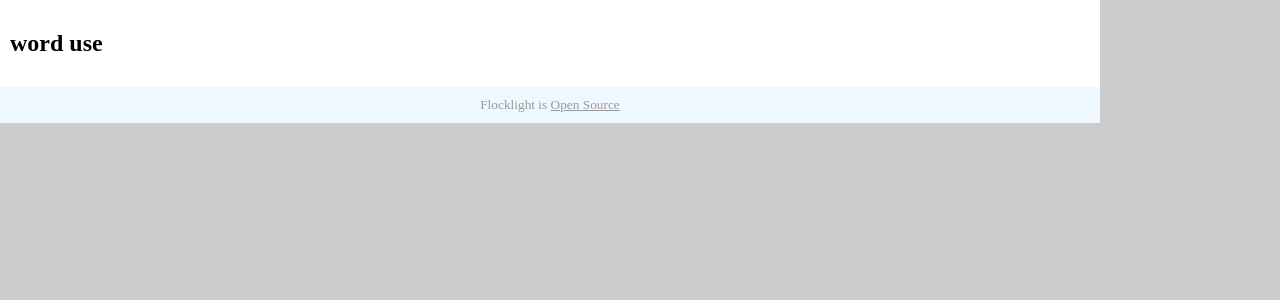
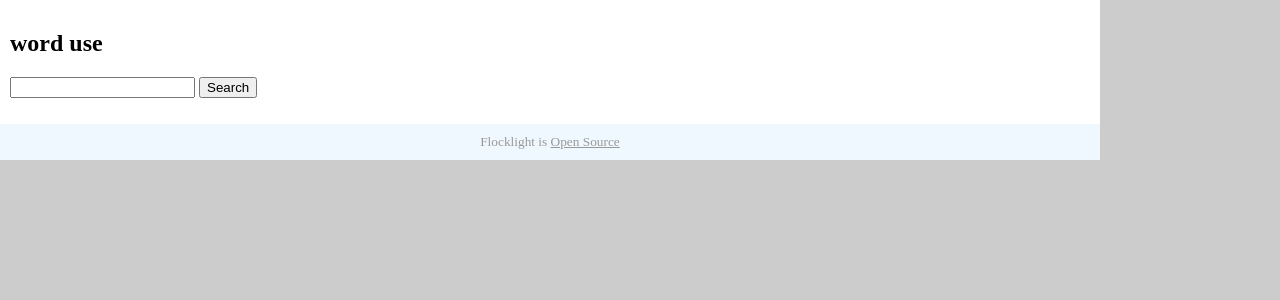
Before and after one commit to jarofgreen/flocklight, a PHP site: page /wordUse in a window 1280 px wide. Shown: the part 254-554 px from the top of the page. Run offline with PHP 8.4, Linux system fonts and the light colour scheme; data that the repository does not hold is empty; a stand-in replaces the project's code that opens the database connection; some libraries are stand-ins or nearby versions.

Commit message:
have to search for a word

```diff
--- a/public_html/wordUse.php
+++ b/public_html/wordUse.php
@@ -10,7 +10,12 @@ require dirname(__FILE__).'/../src/global.php';
 
 $tpl = getSmarty();
 
-$search = new WordUseSearchAllUsers();
-$tpl->assign('wordSearch',$search);
+if ($_POST && isset($_POST['search'])) {
+	$search = new WordUseSearchAllUsers();
+	$search->byWord($_POST['search']);
+	$tpl->assign('wordSearch',$search);
+} else {
+	$tpl->assign('wordSearch',null);
+}
 
 $tpl->display('wordUse.htm');
--- a/src/WordUseSearchAllUsers.class.php
+++ b/src/WordUseSearchAllUsers.class.php
@@ -8,20 +8,30 @@
 
 class WordUseSearchAllUsers extends BaseSearch {
 
+	protected $searchForWord;
 
+	public function byWord($word) {
+		$this->searchForWord = $word;
+	}
 
 	protected function execute() {
 		if ($this->searchDone) throw new Exception("Search already done!");
 		$db = getDB();
 		$where = array();
 		$joins = array();
+		$vars = array();
+
+		if ($this->searchForWord) {
+			$where[] = " word_use.word LIKE :term";
+			$vars['term'] = '%'.$this->searchForWord.'%';
+		}
 
 		$sql = "SELECT word_use.word, SUM(word_use.num_used) AS num_used ".
 			"FROM word_use ".implode(" ", $joins).(count($where) > 0 ? " WHERE ".implode(" AND ", $where) : "").
 			" GROUP BY word_use.word ";
 		//die($sql);
 		$stat = $db->prepare($sql);
-		$stat->execute();
+		$stat->execute($vars);
 		while($d = $stat->fetch(PDO::FETCH_ASSOC)) {
 			$this->results[] = $d;
 		}
--- a/templates/wordUse.htm
+++ b/templates/wordUse.htm
@@ -7,6 +7,12 @@
 
 	<h2>word use</h2>
 
+	<form method="post">
+		<input type="text" name="search">
+		<input type="submit" value="Search">
+	</form>
+
+	{if $wordSearch}
 		<ul>
 			{while $word=$wordSearch->nextResult()}
 				<li>
@@ -14,5 +20,6 @@
 				</li>
 			{/while}
 		</ul>
+	{/if}
 
 {/block}
```
Lines whose indentation alone changed are shown as unchanged.
